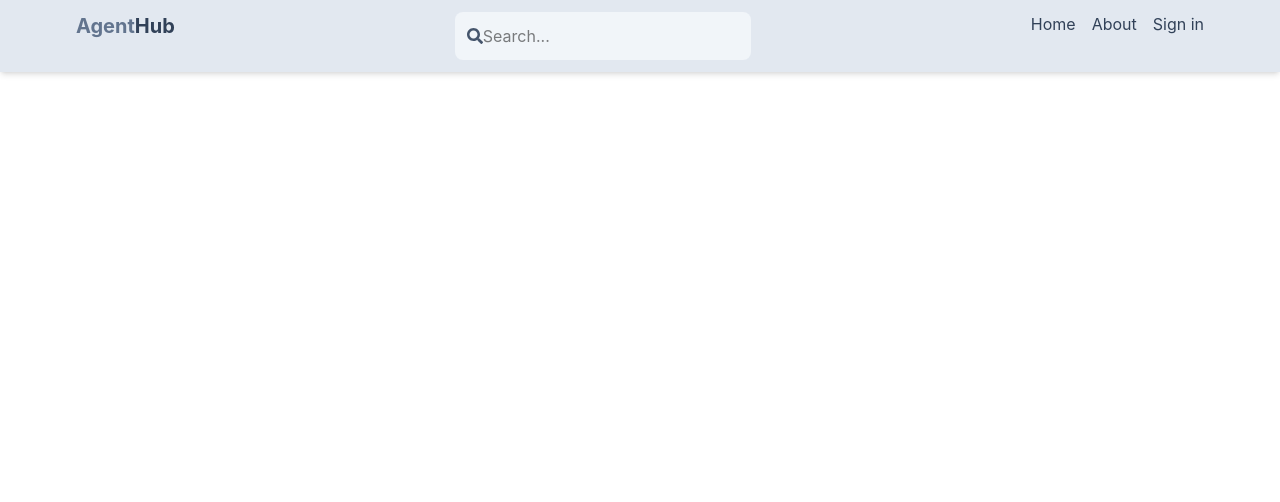
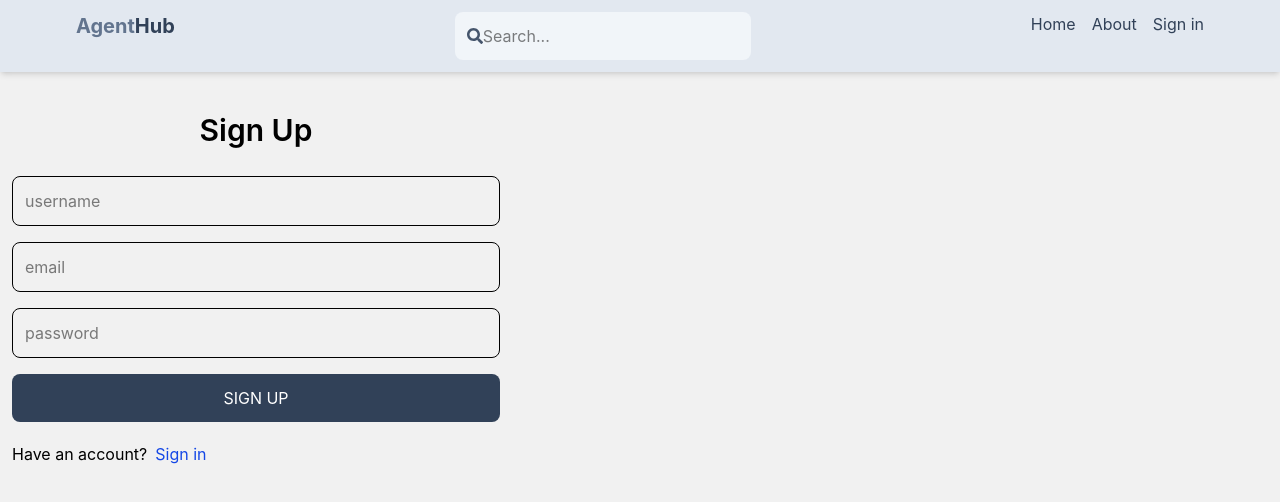
Before and after one commit to urwebdesigner17/agent-hub, a React (Vite) app in the folder client/: page /sign-up in a window 1280 px wide. Shown: the top 502 px of the page. Built offline with nearby package versions, Linux system fonts and the light colour scheme.

Commit message:
Create Sign up page UI

```diff
--- a/client/src/App.jsx
+++ b/client/src/App.jsx
@@ -4,7 +4,7 @@
 import About from './pages/About'
 import Profile from './pages/Profile'
 import SignIn from './pages/SignIn'
-import SignOut from './pages/SignOut'
+import SignUp from './pages/SignUp'
 import Header from './components/Header'
 
 export default function App() {
@@ -16,7 +16,7 @@
         <Route path='/about' element={<About />} />
         <Route path='/profile' element={<Profile />} />
         <Route path='/sign-in' element={<SignIn />} />
-        <Route path='/sign-out' element={<SignOut />} />
+        <Route path='/sign-up' element={<SignUp />} />
       </Routes>
     </BrowserRouter>
   )
--- a/client/src/index.css
+++ b/client/src/index.css
@@ -1 +1,6 @@
 @import "tailwindcss";
+
+
+body{
+    background-color: rgb(241, 241, 241);
+}
--- a/client/src/pages/SignIn.jsx
+++ b/client/src/pages/SignIn.jsx
@@ -3,7 +3,7 @@
 export default function Home() {
   return (
     <div>
-      Signin
+      SignOut
     </div>
   )
 }
--- a/client/src/pages/SignOut.jsx
+++ /dev/null
@@ -1,9 +0,0 @@
-import React from 'react'
-
-export default function Home() {
-  return (
-    <div>
-      SignOut
-    </div>
-  )
-}
--- /dev/null
+++ b/client/src/pages/SignUp.jsx
@@ -0,0 +1,20 @@
+import React from 'react'
+import { Link } from 'react-router-dom'
+
+export default function SignUp() {
+  return (
+    <div className='p-3 max-w-lg mx-atuo'>
+      <h1 className='text-3xl text-center font-semibold my-7'>Sign Up</h1>
+      <form className='flex flex-col gap-4'>
+        <input type='text' placeholder='username' className='border p-3 rounded-lg' id="username" />
+        <input type='email' placeholder='email' className='border p-3 rounded-lg' id="email" />
+        <input type='password' placeholder='password' className='border p-3 rounded-lg' id="password" />
+        <button className='bg-slate-700 text-white p-3 rounded-lg uppercase hover:opacity-95 disabled:opacity-80 cursor-pointer'>Sign up</button>
+      </form>
+      <div className='flex gap-2 mt-5'>
+        <p>Have an account?</p>
+        <Link to="/sign-in"><span className='text-blue-700'>Sign in</span></Link>
+      </div>
+    </div>
+  )
+}
```
